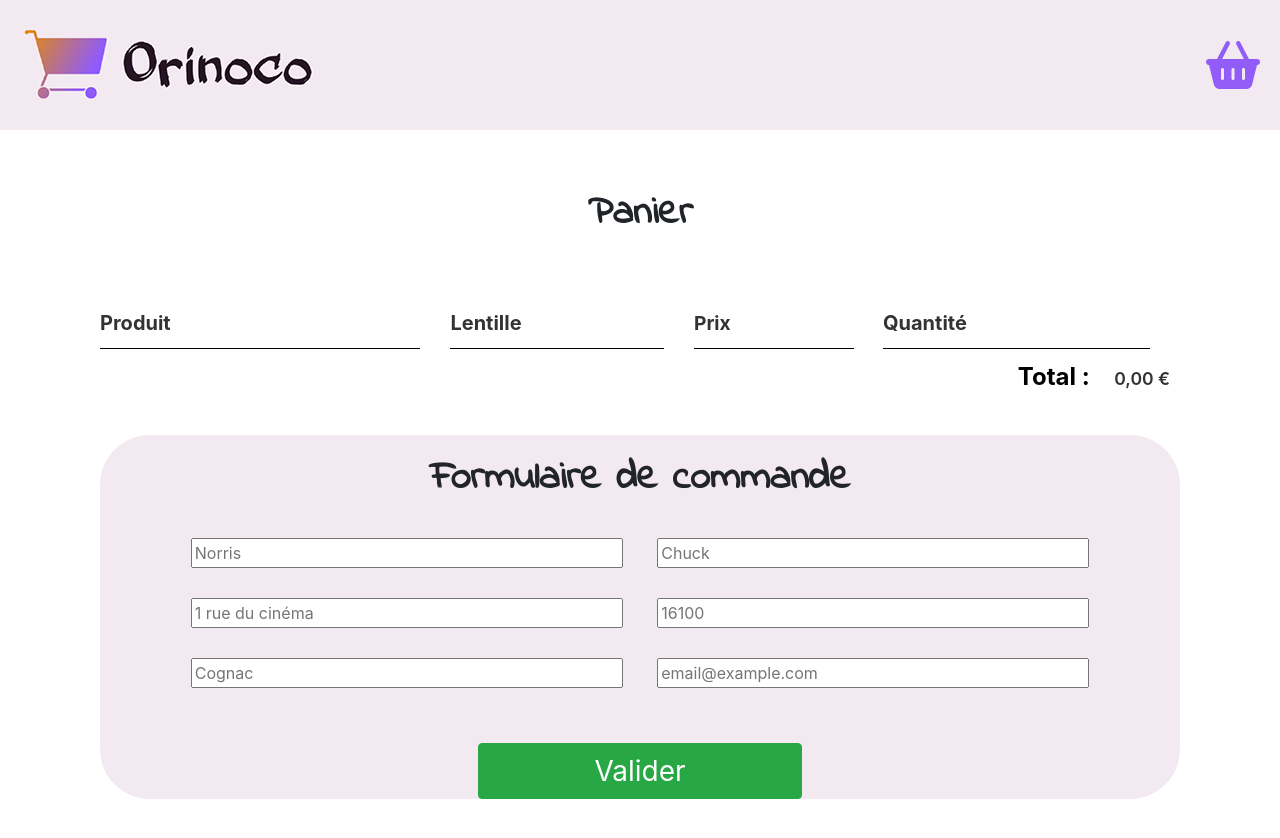
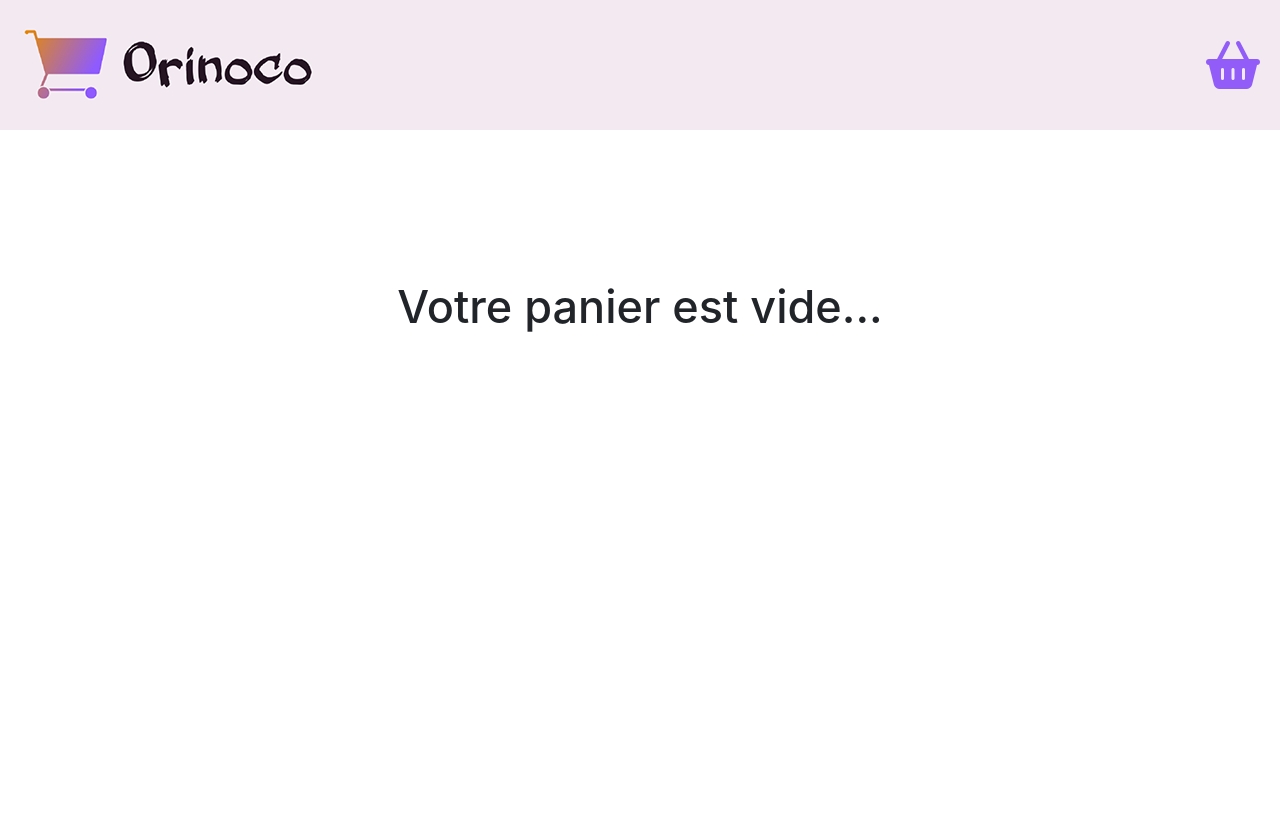
Before and after one commit to Seykath/Projet_P5_Orinoco, a website: page panier.html in a window 1280 px wide. Drawn offline with nearby package versions, Linux system fonts and the light colour scheme.

Commit message:
ajout function form

```diff
--- a/js/panier.js
+++ b/js/panier.js
@@ -5,7 +5,14 @@ let panier = JSON.parse(localStorage.getItem('panier'));
 console.log(panier);
 
 
+if (panier == null || panier.length == 0) {
+    document.getElementById('content-section').style.visibility = 'hidden';
+    document.getElementById('formulaire-contact').style.visibility = 'hidden';
+    let empty = document.getElementById('empty-cart');
 
+    empty.innerHTML += `<h3 id="empty-text">Votre panier est vide...</h3>`;
+
+};
 
 panier.forEach(element => {
     console.log(element);
@@ -83,8 +90,6 @@ function remove() {
 remove();
 
 
-
-
 // Bouton supprimer du panier
 function removeCartItem(event) {
     let buttonClicked = event.target
@@ -98,10 +103,9 @@ function removeCartItem(event) {
     localStorage.clear();
     localStorage.setItem('panier', JSON.stringify(panier));
     buttonClicked.parentElement.parentElement.remove();
+    location.reload();
     totalCount();
 };
-
-
 
 
 
@@ -114,32 +118,29 @@ function totalCount() {
     console.log(total);
 
     totalCart.textContent = total / 100 + ',00 €';
+
 }
 
 
+let btnValidation = document.getElementById('btn-validation');
+
+form();
 
 
 
-// Formulaire remplit et envoyé
-document.forms["commande"].addEventListener("submit", function (e) {
-    e.preventDefault();
-    alert("formulaire validé!");
+function form() {
+    btnValidation.addEventListener('click', function () {
 
-    // var erreur;
+        document.forms["commande"].addEventListener("submit", function (e) {
+            e.preventDefault();
+            // alert("formulaire validé!");
+            let products = [];
 
-    // var inputs = this;
+            for (i = 0; i < panier.length; i++) {
+                let productId = panier[i].productId;
+                products.push(productId);
+            }
 
-    // for (var i = 0; i < inputs.length; i++) {
-    //     if (!inputs[i].value) {
-    //         erreur = "Veuillez renseigner tout les champs";
-    //     }
-    // }
-
-    // if (erreur) {
-    //     e.preventDefault();
-    //     document.getElementById('erreur').innerHTML = erreur;
-    //     return false;
-    // } else {
-    //     alert('Formulaire validé !');
-    // }
-})
+        })
+    });
+};
--- a/panier.html
+++ b/panier.html
@@ -31,8 +31,9 @@
 
     <main class="container">
 
+        <div id="empty-cart"></div>
 
-        <section class="container content-section">
+        <section id="content-section" class="container">
             <h2 class="section-header">Panier</h2>
             <div class="cart-row">
                 <span class="cart-item cart-header cart-column">Produit</span>
@@ -52,16 +53,23 @@
 
         <form id="formulaire-contact" name="commande" action="./commande.html" method="POST">
             <h2> Formulaire de commande</h2>
-            <input type="text" name="nom" placeholder="Norris" title="Contient uniquement des lettres" required>
-            <input type="text" name="prenom" placeholder="Chuck" title="Contient uniquement des lettres" required>
-            <input type="text" name="adresse" placeholder="1 rue du cinéma" title="contient chiffres et lettres"
-                required>
+            <input type="text" name="nom" placeholder="Norris"
+                pattern="[A-Za-z àèìòùÀÈÌÒÙáéíóúýÁÉÍÓÚÝâêîôûÂÊÎÔÛãñõÃÑÕäëïöüÿÄËÏÖÜŸçÇßØøÅåÆæœ \s]{1,}"
+                title="Contient uniquement des lettres" required>
+            <input type="text" name="prenom" placeholder="Chuck"
+                pattern="[A-Za-z àèìòùÀÈÌÒÙáéíóúýÁÉÍÓÚÝâêîôûÂÊÎÔÛãñõÃÑÕäëïöüÿÄËÏÖÜŸçÇßØøÅåÆæœ \s]{1,}"
+                title="Contient uniquement des lettres" required>
+            <input type="text" name="adresse" placeholder="1 rue du cinéma"
+                pattern="[A-Za-z àèìòùÀÈÌÒÙáéíóúýÁÉÍÓÚÝâêîôûÂÊÎÔÛãñõÃÑÕäëïöüÿÄËÏÖÜŸçÇßØøÅåÆæœ 0-9\s]{5,}"
+                title="contient chiffres et lettres" required>
             <input type="text" name="cp" placeholder="16100" pattern="[0-9]{5}" title="Contient uniquement chiffres"
                 required>
-            <input type="text" name="ville" placeholder="Cognac" required>
+            <input type="text" name="ville" placeholder="Cognac"
+                pattern="[A-Za-z àèìòùÀÈÌÒÙáéíóúýÁÉÍÓÚÝâêîôûÂÊÎÔÛãñõÃÑÕäëïöüÿÄËÏÖÜŸçÇßØøÅåÆæœ\s]{2,}" required>
             <input type=" email" name="email" placeholder="email@example.com" required>
 
-            <input type="submit" class="btn btn-success btn-purchase" name="valider" value="Valider">
+            <input type="submit" id="btn-validation" class="btn btn-success btn-purchase" name="valider"
+                value="Valider">
         </form>
 
         <!-- <p id="erreur"></p> -->
--- a/style.css
+++ b/style.css
@@ -228,3 +228,11 @@ form input {
     background-color: #f3e9f1;
     border-radius: 50px;
 }
+
+#empty-text {
+    display: flex;
+    justify-content: center;
+    align-items: center;
+    margin-top : 150px;
+    font-size: 45px;
+}
```
Also changed, not shown: commande.html (+7 -0 lines).
